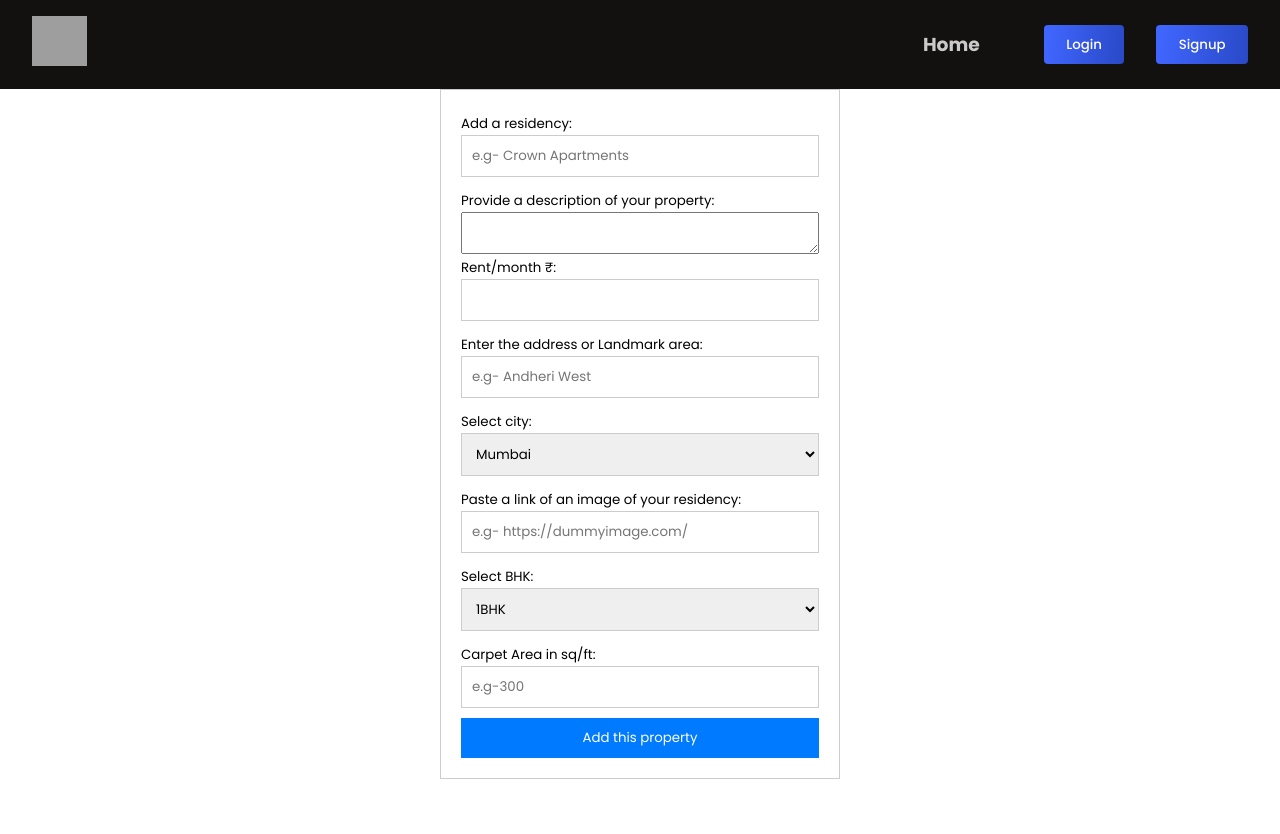
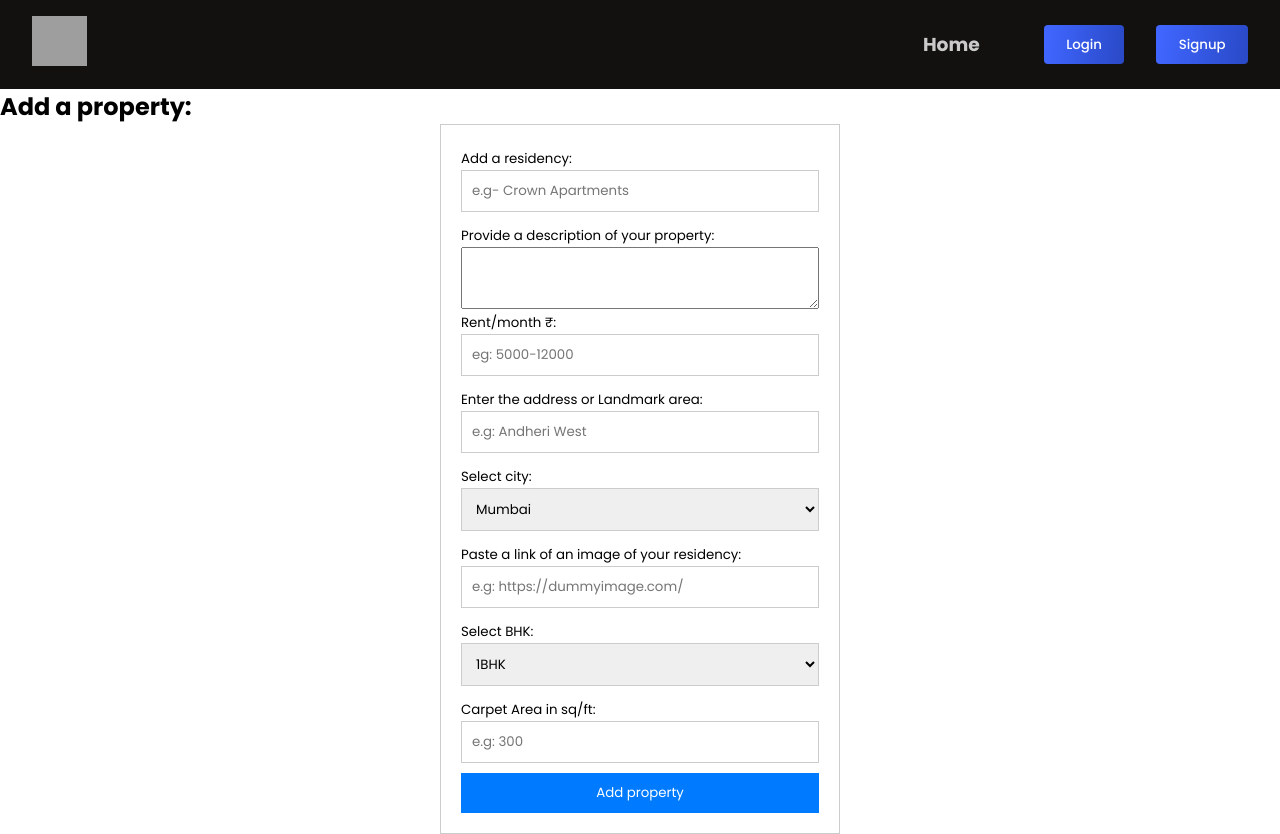
Before and after one commit to eshaan446/reunionproperties, a React (Vite) app in the folder client/: page /addProperty in a window 1280 px wide. Before the commit the page ends 800 px from the top, so only its background shows below. Built offline with nearby package versions, Linux system fonts and the light colour scheme; grey boxes are pictures that could not be loaded.

Commit message:
optimizing the view

```diff
--- a/client/src/components/AddProperty/AddProperty.jsx
+++ b/client/src/components/AddProperty/AddProperty.jsx
@@ -65,6 +65,7 @@ const AddProperty = () => {
   return (
     <div>
       <Header />
+      <h2 className="innerWidth">Add a property:</h2>
       <div className="flexCenter innerWidth">
         <form onSubmit={handleSubmit}>
           <span>
@@ -74,17 +75,17 @@ const AddProperty = () => {
           <span>
             <small>Provide a description of your property:</small>
           </span>
-          <textarea value={description} onChange={(e)=>setDescription(e.target.value)} required></textarea>
+          <textarea style={{padding:'10px'}} value={description} onChange={(e)=>setDescription(e.target.value)} required></textarea>
 
           <span>
             <small>Rent/month ₹:</small>
           </span>
-          <input type="number" value={price} onChange={(e)=>setPrice(parseInt(e.target.value))} required/>
+          <input type="number" placeholder="eg: 5000-12000" value={price} onChange={(e)=>setPrice(parseInt(e.target.value))} required/>
           <span>
           <span>
             <small>Enter the address or Landmark area:</small>
           </span>
-          <input type="text" placeholder="e.g- Andheri West" value={address} onChange={(e)=>setAddress(e.target.value)} required/>
+          <input type="text" placeholder="e.g: Andheri West" value={address} onChange={(e)=>setAddress(e.target.value)} required/>
           <span></span>
             <small>Select city:</small>
           </span>
@@ -96,7 +97,7 @@ const AddProperty = () => {
           <span>
             <small>Paste a link of an image of your residency:</small>
           </span>
-          <input type="text" value={image} placeholder="e.g- https://dummyimage.com/" onChange={(e)=>setImage(e.target.value)} required/>
+          <input type="text" value={image} placeholder="e.g: https://dummyimage.com/" onChange={(e)=>setImage(e.target.value)} required/>
           {image !=='' && <small><i>*Please make sure that the image link is working*.</i></small>}
           <span>
             <small>Select BHK:</small>
@@ -110,9 +111,9 @@ const AddProperty = () => {
           <span>
             <small>Carpet Area in sq/ft:</small>
           </span>
-          <input type="number" placeholder="e.g-300" value={carpetArea} onChange={(e)=>setCarpetArea(parseInt(e.target.value))} required/>
+          <input type="number" placeholder="e.g: 300" value={carpetArea} onChange={(e)=>setCarpetArea(parseInt(e.target.value))} required/>
 
-          <button type="submit">Add this property</button>
+          <button type="submit">Add property</button>
         </form>
       </div>
     </div>
--- a/client/src/components/HomepageListing/HomepageListing.jsx
+++ b/client/src/components/HomepageListing/HomepageListing.jsx
@@ -4,7 +4,13 @@ import "swiper/css";
 import "../Residencies/Residencies.css";
 import { Link, useNavigate } from "react-router-dom";
 
+
 const HomepageListing = ({ apidata, search, city, price, bhk }) => {
+  const today = new Date();
+  const formattedDate = `${today.getFullYear()}-${(today.getMonth() + 1)
+    .toString()
+    .padStart(2, '0')}-${today.getDate().toString().padStart(2, '0')}`;
+    const todayDate=formattedDate.split('-')[2];
   const navigate=useNavigate();
   return (
     <>
@@ -39,7 +45,7 @@ const HomepageListing = ({ apidata, search, city, price, bhk }) => {
 
                       <span className="secondaryText r-price">
                         <span style={{ color: "orange" }}>₹</span>
-                        <span>{card.price}/month</span>
+                        <span>{card.price}/month</span> &nbsp;<small><i>{todayDate-card.createdAt.split("").slice(0, 10).join("").split('-').reverse()[0]===0?"💥Today":`${todayDate-card.createdAt.split("").slice(0, 10).join("").split('-').reverse()[0]}d ago`}</i></small>
                       </span>
 
                       <span className="primaryText">{card.title}</span>
--- a/client/src/components/Properties/Properties.jsx
+++ b/client/src/components/Properties/Properties.jsx
@@ -122,6 +122,7 @@ const Properties = () => {
                 .map((card, i) => (
                   <SwiperSlide key={i}>
                     <div className="flexColStart r-card">
+
                       <img src={card.image} alt="property image" />
 
                       <span className="secondaryText r-price">
@@ -133,6 +134,10 @@ const Properties = () => {
                       <h2 className="secondaryText">
                         {card.address}, {card.city}, {card.country}
                       </h2>
+                      <span className="secondaryText r-price">
+                        <span style={{ color: "orange" }}>Posted On: </span>
+                        <span>{card.createdAt.split("").slice(0, 10).join("").split('-').reverse().join('-')}</span>
+                      </span>
                       <span className="secondaryText">{card.description}</span>
                       <span className="secondaryText">
                         {card.facilities.bhk}BHK
--- a/client/src/components/UpdateProperty/UpdateProperty.jsx
+++ b/client/src/components/UpdateProperty/UpdateProperty.jsx
@@ -23,7 +23,7 @@ const UpdateProperty = () => {
   return (
     <>
       <Header />
-      <h2 className="innerWidth">Update a property</h2>
+      <h2 className="innerWidth">Update a property:</h2>
       <div className="flexCenter">
       {apidata.length === 0 ? (
         <HashLoader loading={true} color="black" />
--- a/client/src/components/UpdateProperty/UpdatePropertyForm.jsx
+++ b/client/src/components/UpdateProperty/UpdatePropertyForm.jsx
@@ -92,7 +92,7 @@ const UpdatePropertyForm = ({apidata}) => {
           <span>
             <small>Provide a description of your property:</small>
           </span>
-          <textarea value={description} onChange={(e)=>setDescription(e.target.value)} required></textarea>
+          <textarea style={{padding:'10px'}} value={description} onChange={(e)=>setDescription(e.target.value)} required></textarea>
 
           <span>
             <small>Rent/month ₹:</small>
```
